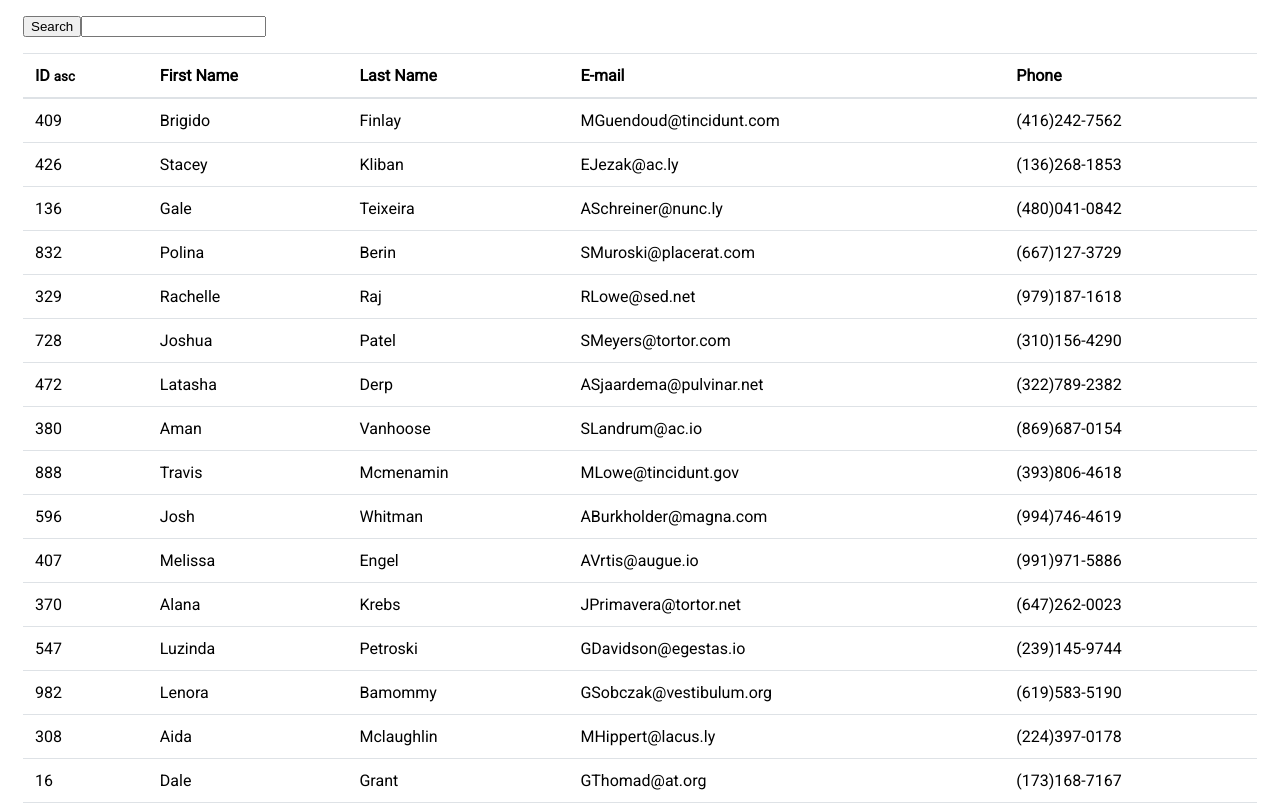
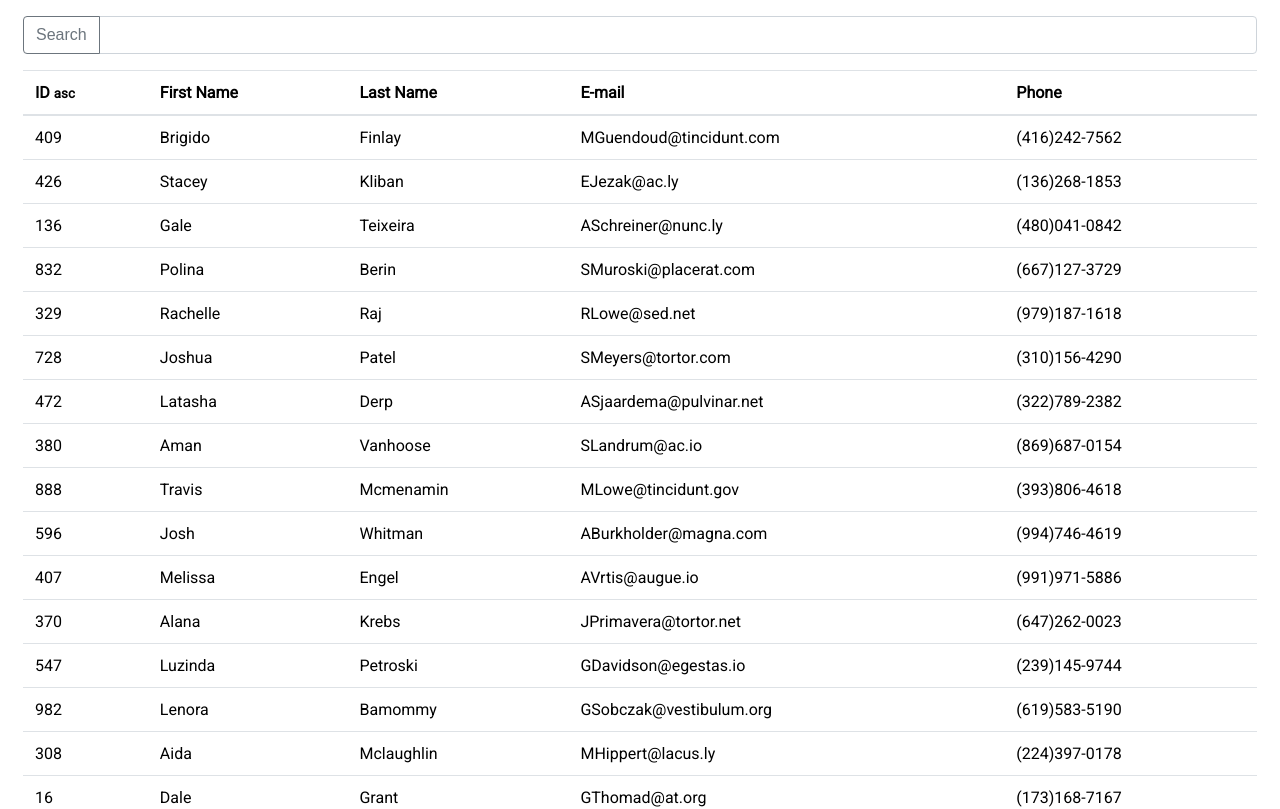
Before and after one commit to Uvacoder/demo-react-table, a React (Create React App) app: page / in a window 1280 px wide. Shown: the top 809 px of the page. Built offline with nearby package versions, Linux system fonts and the light colour scheme.

Commit message:
added styles to search

```diff
--- a/src/styles.css
+++ b/src/styles.css
@@ -1,5 +1,66 @@
 body {
     font-family: Roboto;
+}
+
+.input-group-prepend {
+    margin-right: -1px;
+    display: flex;
+}
+
+.input-group>.input-group-prepend>.btn, .input-group>.input-group-prepend>.input-group-text {
+    border-top-right-radius: 0;
+    border-bottom-right-radius: 0;
+}
+
+.input-group-prepend .btn {
+    position: relative;
+    z-index: 2;
+}
+
+.btn {
+    display: inline-block;
+    font-weight: 400;
+    text-align: center;
+    vertical-align: middle;
+    user-select: none;
+    background-color: initial;
+    border: 1px solid transparent;
+    padding: 0.375rem 0.75rem;
+    font-size: 1rem;
+    line-height: 1.5;
+    border-radius: 0.25rem;
+    color: #6c757d;
+    border-color: #6c757d;
+    cursor: pointer;
+    transition: color .15s ease-in-out,background-color .15s ease-in-out,border-color .15s ease-in-out,box-shadow .15s ease-in-out;
+}
+
+.input-group>.form-control:not(:first-child) {
+    border-top-left-radius: 0;
+    border-bottom-left-radius: 0;
+}
+
+.input-group>.form-control, .input-group>.form-control-plaintext {
+    position: relative;
+    flex: 1 1 auto;
+    width: 1%;
+    margin-bottom: 0;
+}
+
+.form-control {
+    display: block;
+    width: 100%;
+    height: calc(2.25rem + 2px);
+    padding: 0.375rem 0.75rem;
+    font-size: 1rem;
+    font-weight: 400;
+    line-height: 1.5;
+    color: #495057;
+    background-color: #fff;
+    background-clip: padding-box;
+    border: 1px solid #ced4da;
+    border-radius: 0.25rem;
+    transition: border-color .15s ease-in-out,box-shadow .15s ease-in-out;
 }
 
 .container {
@@ -16,11 +77,8 @@ body {
 
 .input-group {
     position: relative;
-    display: -webkit-flex;
     display: flex;
-    -webkit-flex-wrap: wrap;
     flex-wrap: wrap;
-    -webkit-align-items: stretch;
     align-items: stretch;
     width: 100%;
     margin-bottom: 1rem;
```
